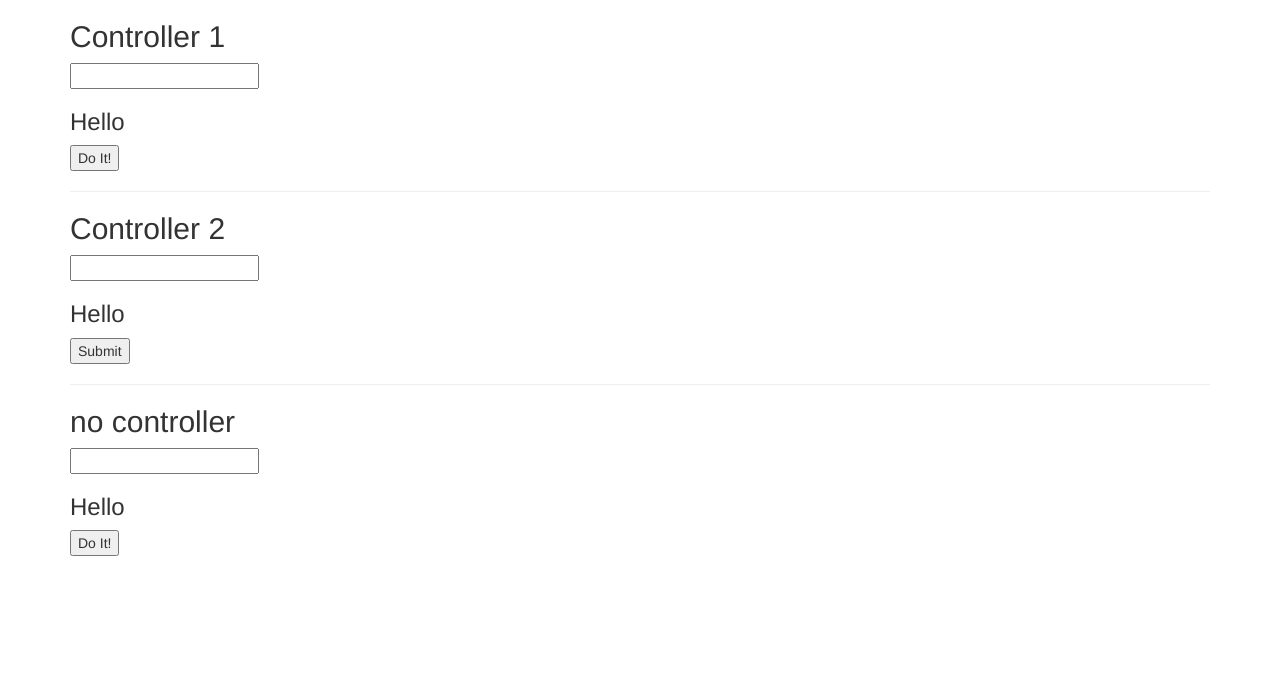
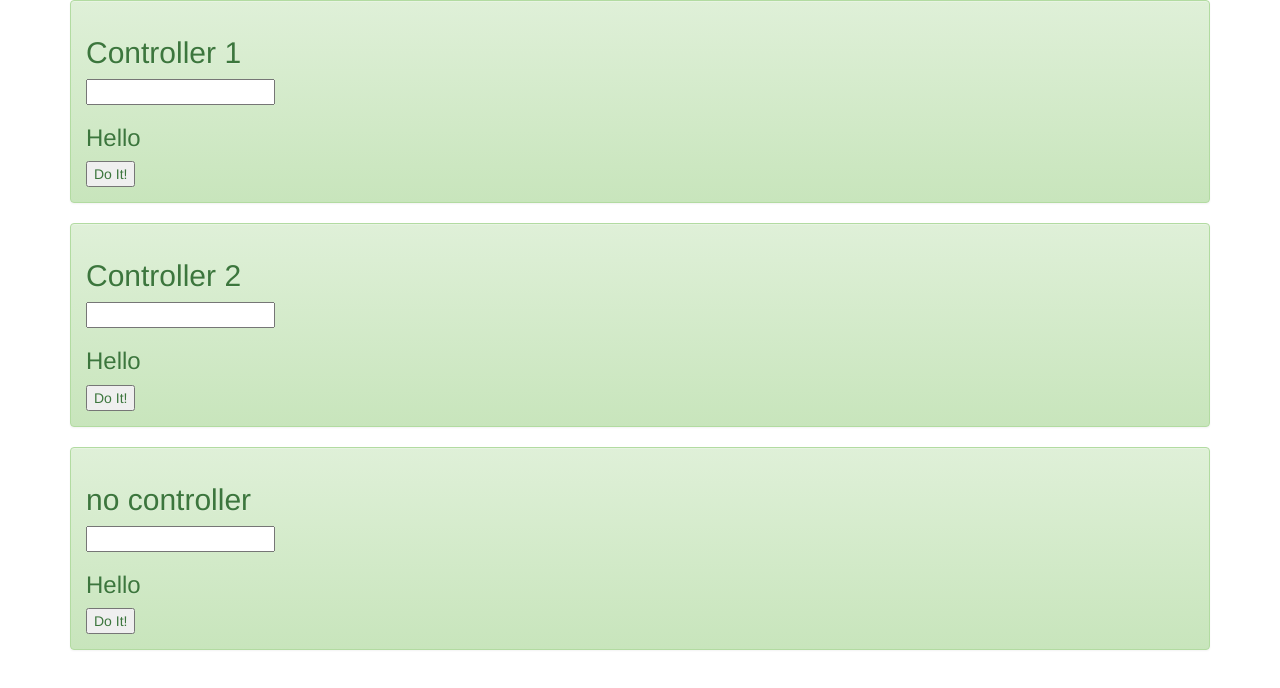
Before and after one commit to albertogarza/TeachingMaterials, a plain HTML site: page AngularJS/02-Named Scope/index.html in a window 1280 px wide. Drawn offline with nearby package versions, Linux system fonts and the light colour scheme.

Commit message:
simplified code

```diff
--- a/AngularJS/02-Named Scope/controller.js
+++ b/AngularJS/02-Named Scope/controller.js
@@ -9,7 +9,6 @@
     function basicController() {
 
         var bc = this;
-        bc.sometext = '';
 
         bc.doSomething = doSomething;
 
--- a/AngularJS/02-Named Scope/index.html
+++ b/AngularJS/02-Named Scope/index.html
@@ -11,28 +11,26 @@
 
     <div class="container">
 
-        <div ng-controller="basicController as bc1">
+        <div ng-controller="basicController as bc1" class="alert alert-success">
             <h2>Controller 1</h2>
             <input type="text" ng-model="bc1.sometext" />
             <h3>Hello {{ bc1.sometext }}</h3>
             <button ng-click="bc1.doSomething()">Do It!</button>
         </div>
 
-        <hr />
-
-        <div ng-controller="basicController as bc2">
+        <div ng-controller="basicController as bc2" class="alert alert-success">
             <h2>Controller 2</h2>
             <input type="text" ng-model="bc2.sometext" />
             <h3>Hello {{ bc2.sometext }}</h3>
-            <button ng-click="bc2.doSomething()">Submit</button>
+            <button ng-click="bc2.doSomething()">Do It!</button>
         </div>
 
-        <hr />
-
-        <h2>no controller</h2>
-        <input type="text" ng-model="sometext" />
-        <h3>Hello {{ sometext }}</h3>
-        <button ng-click="doSomething()">Do It!</button>
+        <div class="alert alert-success">
+            <h2>no controller</h2>
+            <input type="text" ng-model="sometext" />
+            <h3>Hello {{ sometext }}</h3>
+            <button ng-click="doSomething()">Do It!</button>
+        </div>
     </div>
 
     <script type="text/javascript" src="//ajax.googleapis.com/ajax/libs/angularjs/1.4.7/angular.js"></script>
--- a/AngularJS/02-Scope/controller.js
+++ b/AngularJS/02-Scope/controller.js
@@ -8,8 +8,6 @@
 
     function basicController($scope) {
 
-        $scope.sometext = '';
-
         $scope.doSomething = function() {
             $scope.sometext = '';
         };
```
Also changed, not shown: AngularJS/02-Scope/index.html (+9 -11 lines).
